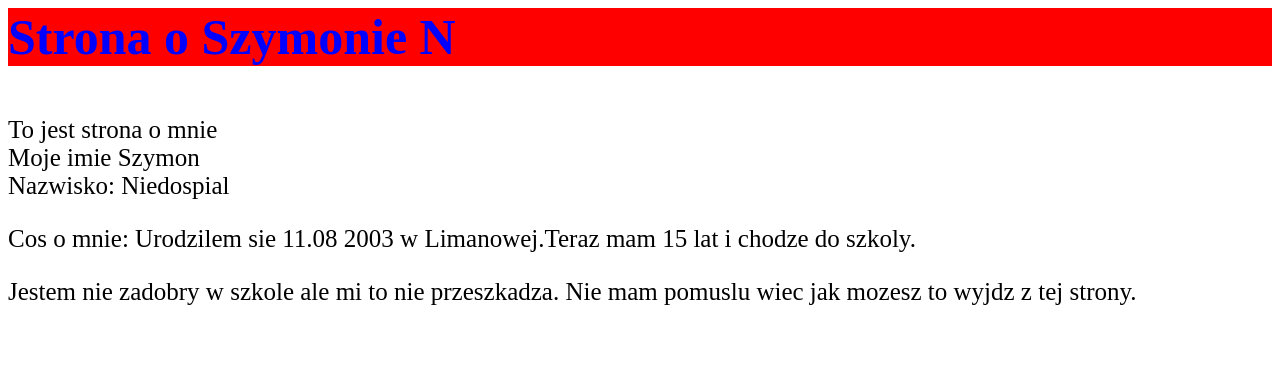
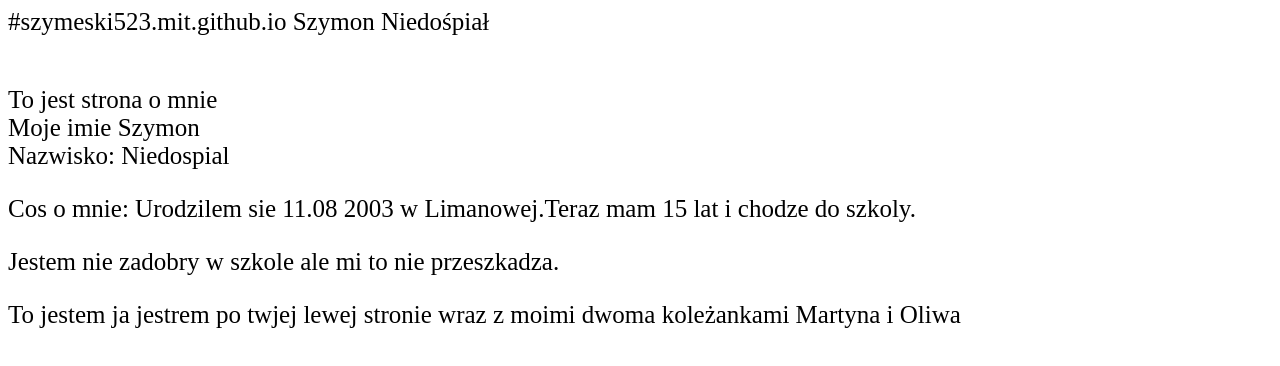
Before and after one commit to Szmeski523/Szymeski523.mit.github.io, a plain HTML site: page index.html in a window 1280 px wide. Drawn offline with Linux system fonts and the light colour scheme.

Commit message:
Update index.html

```diff
--- a/index.html
+++ b/index.html
@@ -1,15 +1,24 @@
+#szymeski523.mit.github.io
 <HTML>
 <HEAD>
-<H1 style="text-aling: center; color: blue; background-color:red;"><P><TYTLE>Strona o Szymonie N</TYTLE></P></H1>
-</HEAD>
+  <meta charset = "UTF-8"
+        <meta name = "description" content = "Jest to strona o mnie i o moich zainteresowaniach co lubie robic w wolnym czasie ">
+  <meta name = "kewords" content = Motocross oraz samochody sportowo drifterskie.
+        <TITLE>Szymon Niedośpiał</TITLE>
+  </HEAD>
+
+
 <BODY style="font-size: 25px;">
+  <H1 style="text-aling: center; color: blue; background-color:red;"><P><TITLE>Strona o Szymonie N</TITLE></P></H1>
 To jest strona o mnie<BR>
 Moje imie Szymon <BR>
 Nazwisko: Niedospial <BR>
 
 <P>Cos o mnie: Urodzilem sie 11.08 2003 w Limanowej.Teraz mam 15 lat i chodze do szkoly.</P>
-<P>Jestem nie zadobry w szkole ale mi to nie przeszkadza.
-Nie mam pomuslu wiec jak mozesz to wyjdz z tej strony.</P>
+<P>Jestem nie zadobry w szkole ale mi to nie przeszkadza.</P>
+<P> To jestem ja jestrem po twjej lewej stronie wraz z moimi dwoma koleżankami  Martyna i Oliwa </P>
+
+
 
 
 </BODY>
```
